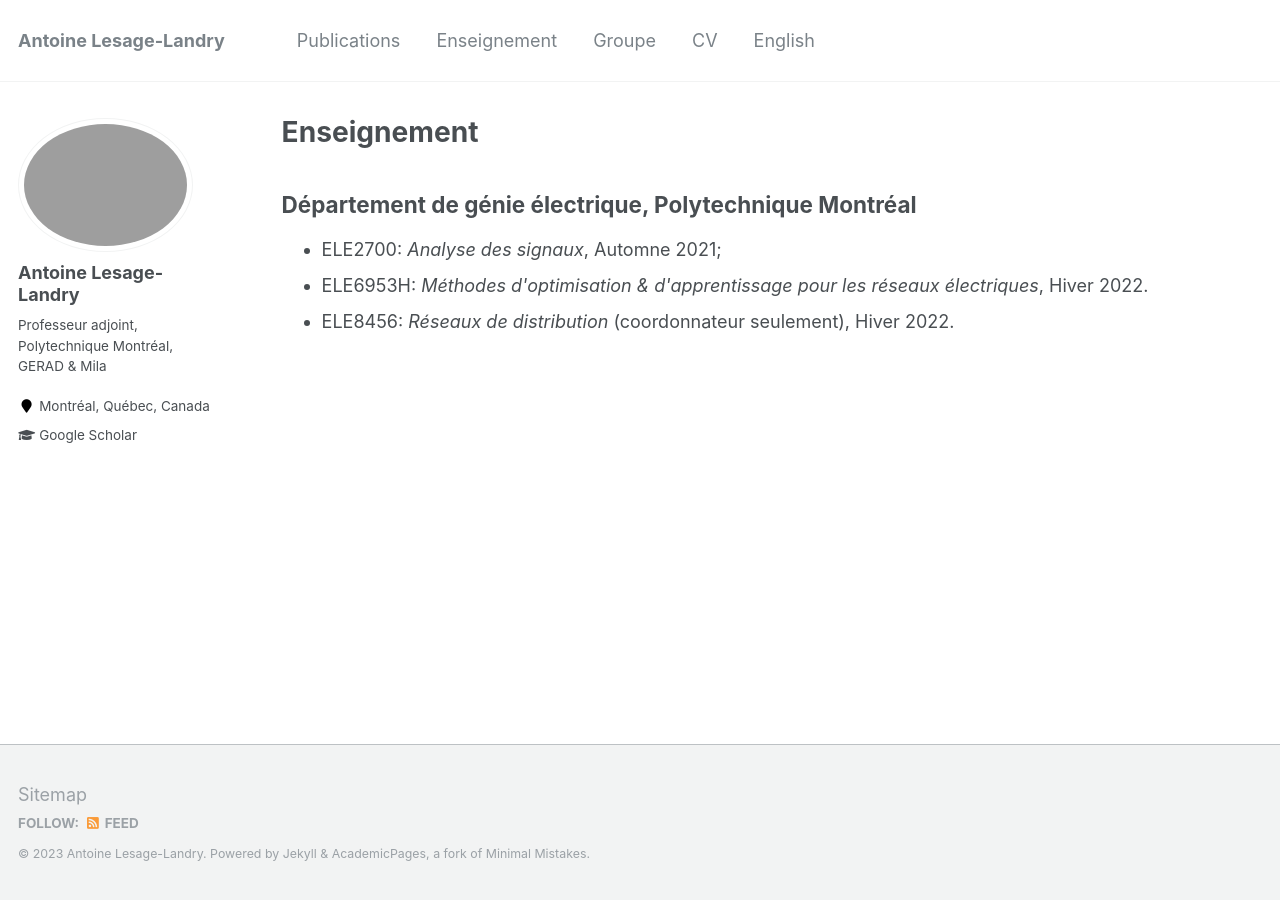
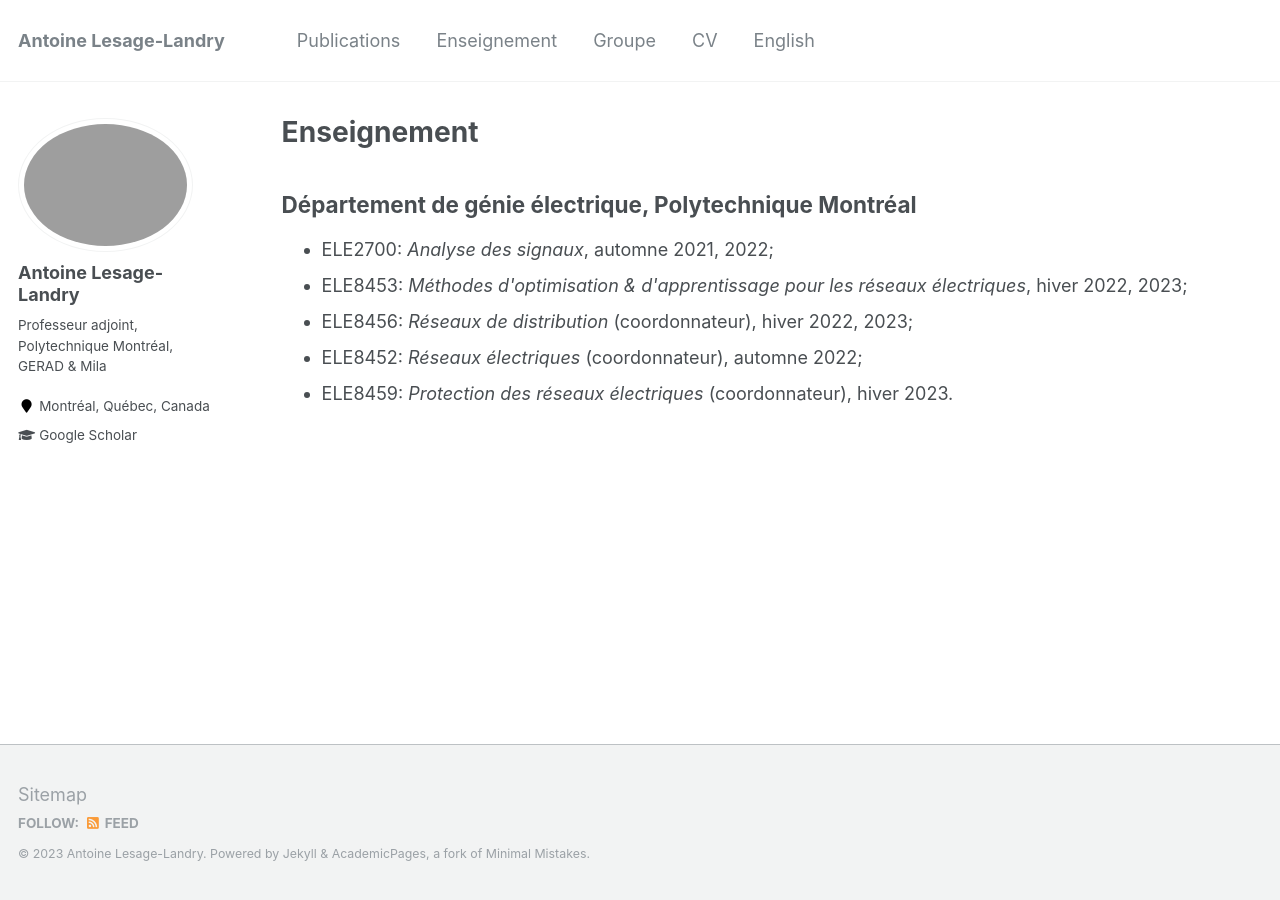
Before and after one commit to alesagelandry/fr, a Jekyll site: the page built from _pages/teaching.html, in a window 1280 px wide. Built offline with Jekyll 4.4.1, drawn with Linux system fonts in a browser that asks for light colours.

Commit message:
update cours

```diff
--- a/_pages/teaching.html
+++ b/_pages/teaching.html
@@ -8,7 +8,9 @@ author_profile: true
 
 <h2> Département de génie électrique, Polytechnique Montréal</h2>
 <ul>
-  <li>ELE2700: <i>Analyse des signaux</i>,  Automne 2021; </li>
-  <li>ELE6953H: <i>Méthodes d'optimisation & d'apprentissage pour les réseaux électriques</i>, Hiver 2022. </li>
-  <li>ELE8456: <i>Réseaux de distribution</i> (coordonnateur seulement), Hiver 2022. </li>
+  <li>ELE2700: <i>Analyse des signaux</i>,  automne 2021, 2022; </li>
+  <li>ELE8453: <i>Méthodes d'optimisation & d'apprentissage pour les réseaux électriques</i>, hiver 2022, 2023; </li>
+  <li>ELE8456: <i>Réseaux de distribution</i> (coordonnateur), hiver 2022, 2023; </li>
+  <li>ELE8452: <i>Réseaux électriques</i> (coordonnateur), automne 2022; </li>
+  <li>ELE8459: <i>Protection des réseaux électriques</i> (coordonnateur), hiver 2023. </li>
 </ul>
```
Also changed, not shown: _pages/group.html (+5 -3 lines), _pages/publications.md (+5 -4 lines).
